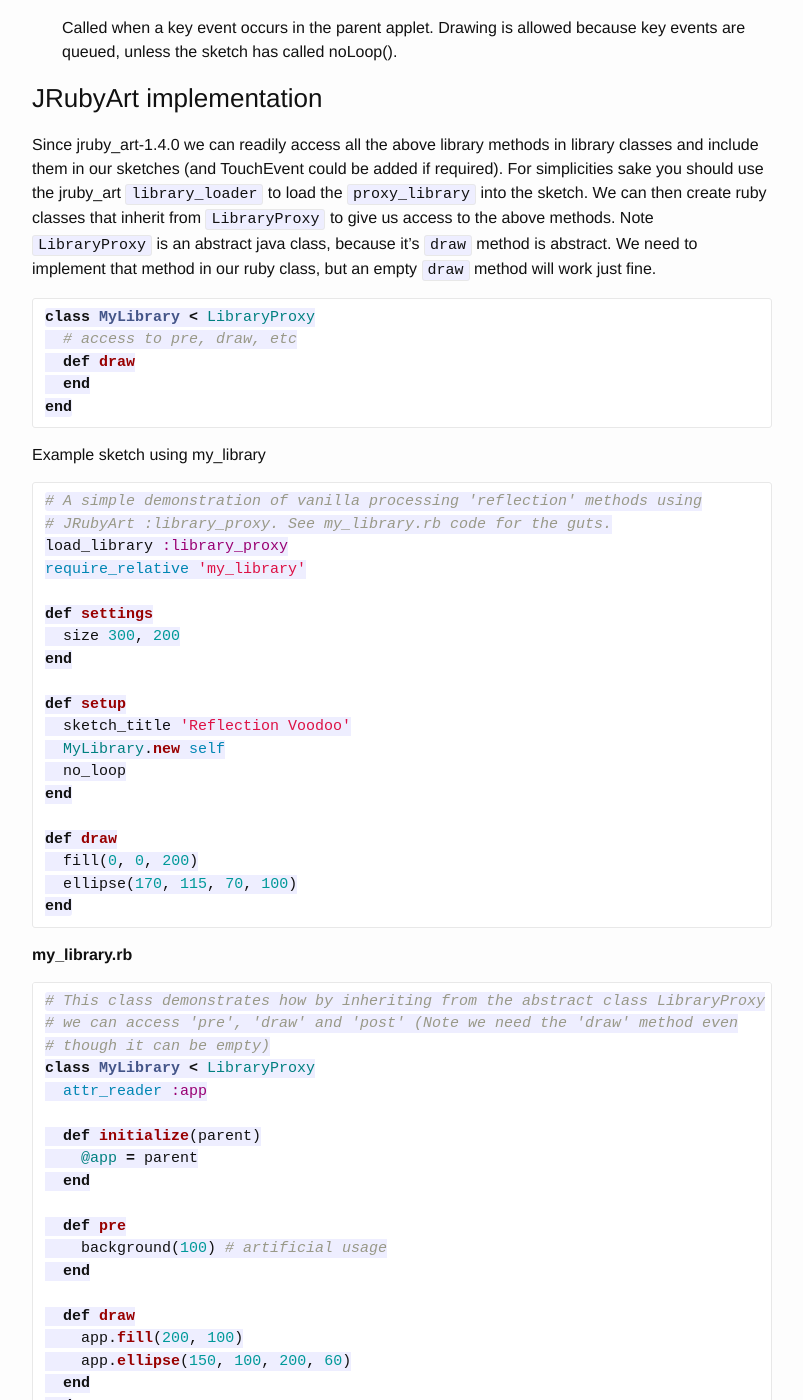
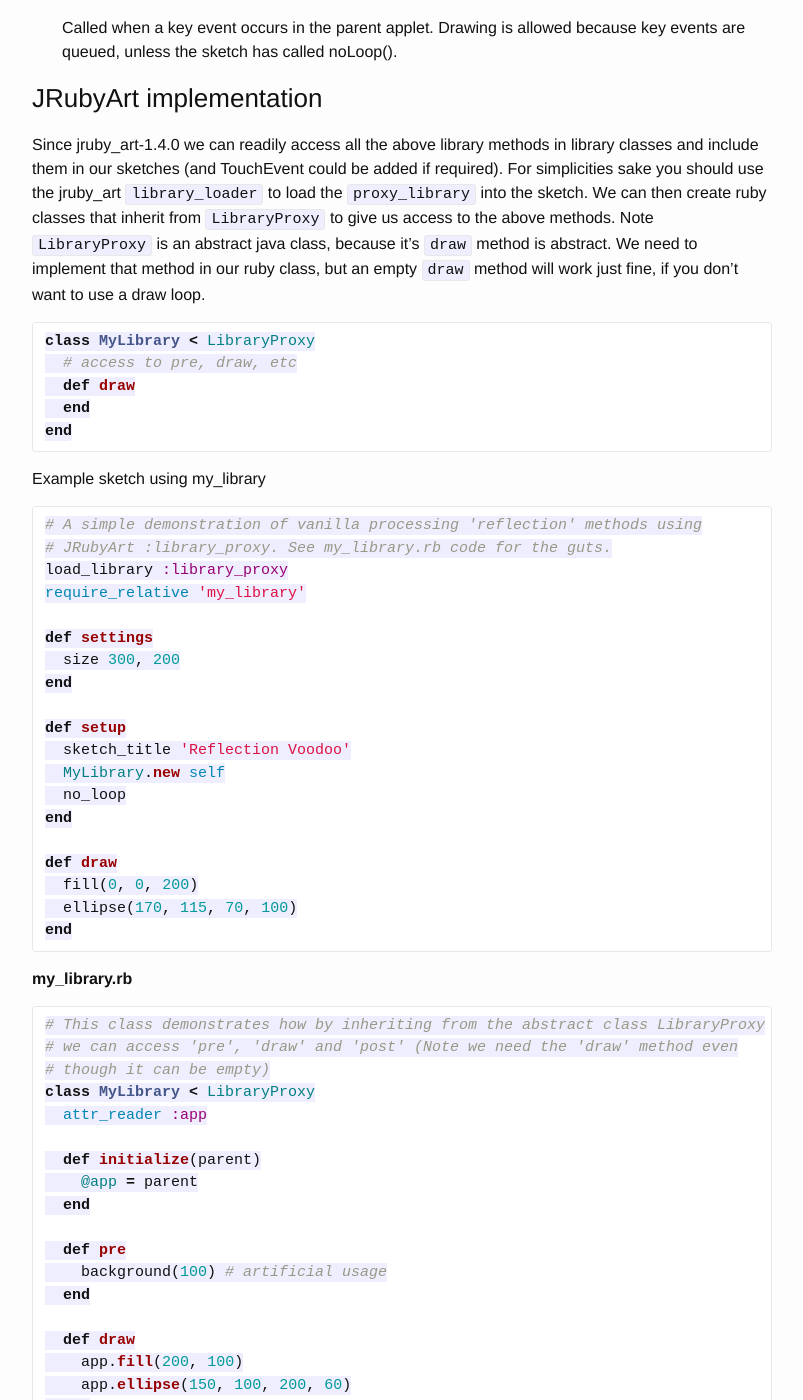
Before and after one commit to ruby-processing/JRubyArt, a Jekyll site: the page built from _classes/library_proxy.md, in a window 1280 px wide and 1400 px high, scrolled down 805 px. Shown: the whole window, without its empty margins (238-1041 px from the left). Built offline with Jekyll 4.4.1, drawn with Linux system fonts in a browser that asks for light colours; some of the changed text lies outside the part shown.

Commit message:
library_proxy example

````diff
--- a/_classes/library_proxy.md
+++ b/_classes/library_proxy.md
@@ -28,7 +28,7 @@ Java processing provides the following __Library Methods__
 ### JRubyArt implementation
 
 
-Since jruby_art-1.4.0 we can readily access all the above library methods in library classes and include them in our sketches (and TouchEvent could be added if required). For simplicities sake you should use the jruby_art `library_loader` to load the `proxy_library` into the sketch. We can then create ruby classes that inherit from `LibraryProxy` to give us access to the above methods. Note `LibraryProxy` is an abstract java class, because it's `draw` method is abstract. We need to implement that method in our ruby class, but an empty `draw` method will work just fine.
+Since jruby_art-1.4.0 we can readily access all the above library methods in library classes and include them in our sketches (and TouchEvent could be added if required). For simplicities sake you should use the jruby_art `library_loader` to load the `proxy_library` into the sketch. We can then create ruby classes that inherit from `LibraryProxy` to give us access to the above methods. Note `LibraryProxy` is an abstract java class, because it's `draw` method is abstract. We need to implement that method in our ruby class, but an empty `draw` method will work just fine, if you don't want to use a draw loop.
 
 ```ruby
 class MyLibrary < LibraryProxy
````
Also changed, not shown: other parts of _classes/library_proxy.md (+3 -1 lines).
